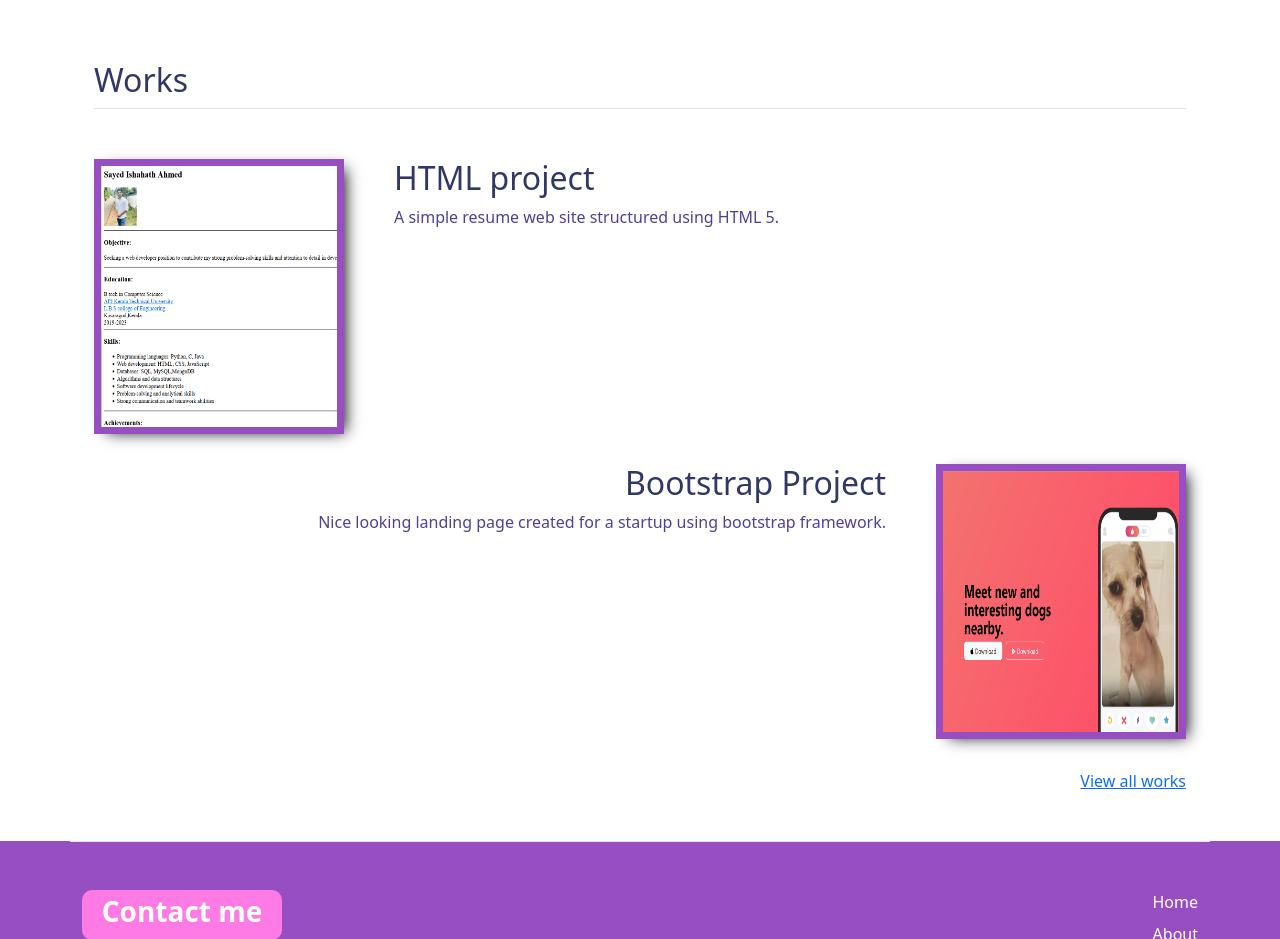
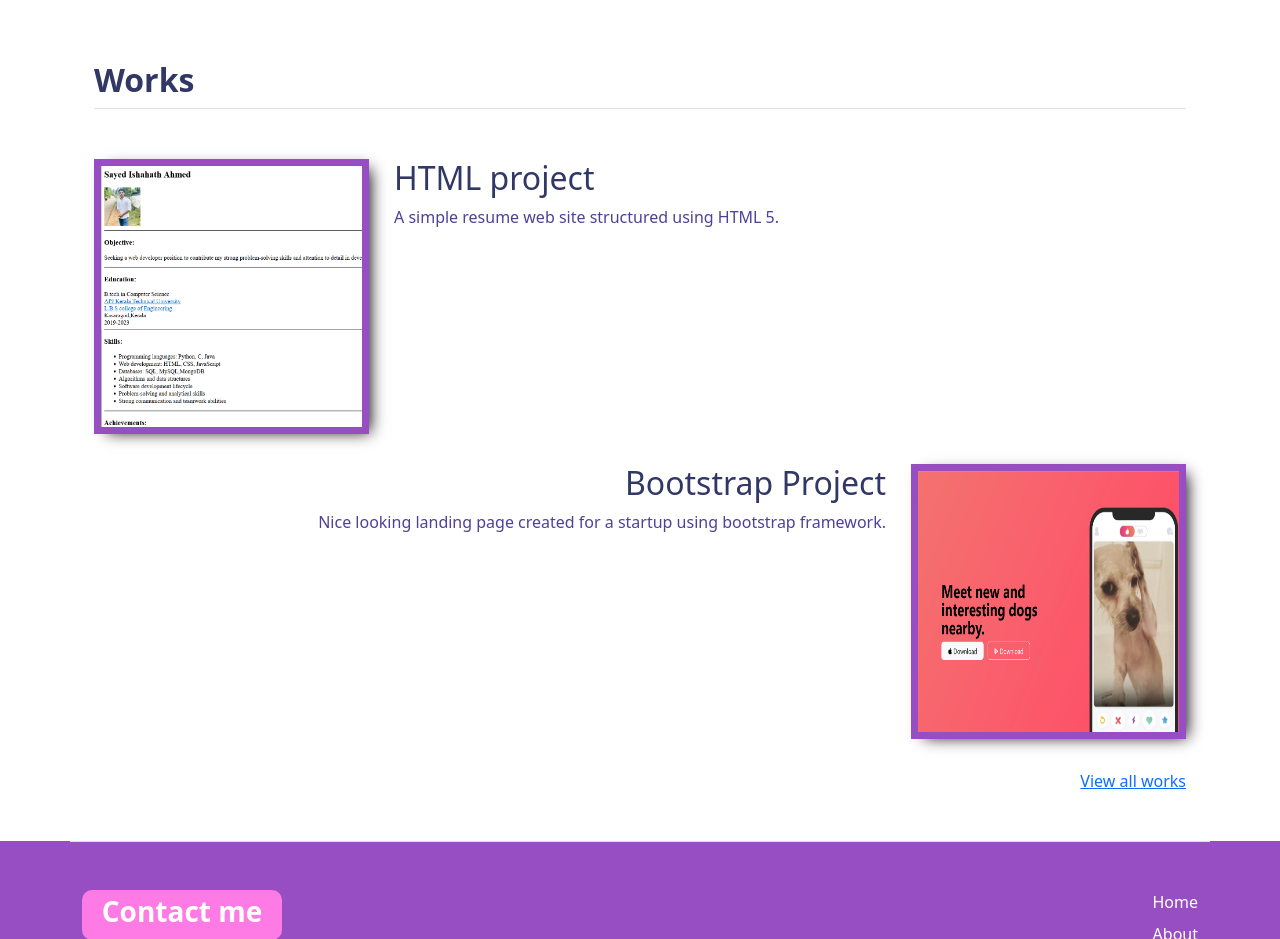
Before and after one commit to sayedishahath/portfolio, a plain HTML site: page index.html in a window 1280 px wide. Shown: the part 1096-2035 px from the top of the page. Drawn offline with nearby package versions, Linux system fonts and the light colour scheme.

Commit message:
Update styles.css

```diff
--- a/styles.css
+++ b/styles.css
@@ -64,34 +64,40 @@ element.style {
 }
 .work-done{
     display: grid;
-    grid-template-columns: 300px 1fr;
+    grid-template-columns: 275px 1fr;
     margin-bottom: 30px;
 }
 .work-done2{
     display: grid;
-    grid-template-columns: 1fr 300px;
+    grid-template-columns: 1fr 275px;
     margin-bottom: 30px;
     text-align: right;
 }
 .work-ss{
     height: 275px;
-    width:250px;
+    width:275px;
     border: 7px solid #974EC3;
     box-shadow: 7px 4px 15px -6px #000000;
 }
 .work-ss2{
     height: 275px;
-    width:250px;
+    width:275px;
     border: 7px solid #974EC3;
     box-shadow: 7px 4px 15px -6px #000000;
-    margin-left: 50px;
+
 }
 .start-works{
     margin-top: 50px;
 }
-.flex-show{
+.flex-show-1{
     display: flex;
     flex-direction: column;
+    margin-left: 25px;
+}
+.flex-show-2{
+    display: flex;
+    flex-direction: column;
+    margin-right: 25px;
 }
 .work-done-view{
     display: grid;
@@ -180,3 +186,6 @@ element.style {
 footer.my-5{
     margin-bottom: 0 !important;
 }
+.text-bold{
+    font-weight: bolder;
+}
```
